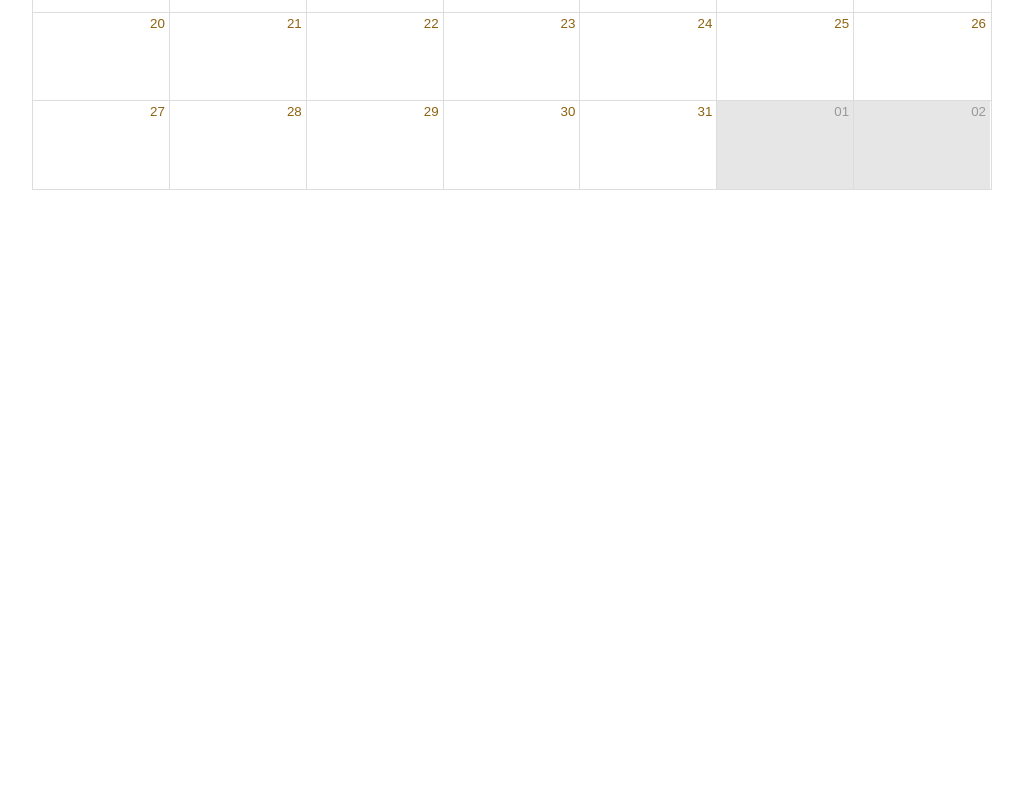
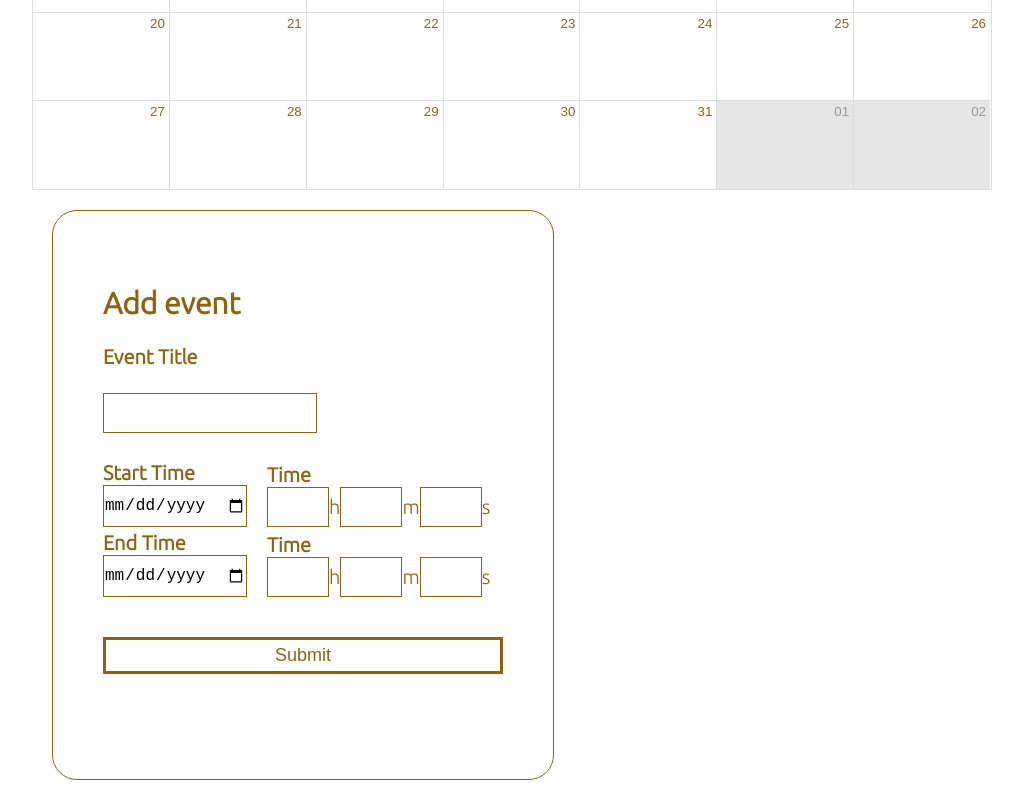
Before and after one commit to andrew2chan/TaskPlannerFront, a React (Create React App) app: page /usercalendar in a window 1280 px wide. Shown: the part 497-1297 px from the top of the page, without its empty margins (128-1151 px from the left). Before the commit the page ends 800 px from the top, so only its background shows below. Built offline with nearby package versions, Linux system fonts and the light colour scheme; no server answers.

Commit message:
Added a simple form to the front end, need to hook it up to the backend

```diff
--- a/src/Components/Profile.jsx
+++ b/src/Components/Profile.jsx
@@ -107,7 +107,7 @@ const Profile = () => {
                 {errorMessage != "" && (
                 <>
                     <br/><br/>
-                    <div className="error-message">
+                    <div className="error-message-profile">
                         {errorMessage}
                     </div>
                 </>
--- a/src/Components/Register.jsx
+++ b/src/Components/Register.jsx
@@ -71,7 +71,7 @@ const Register = () => {
                 {errorMessage != "" && (
                 <>
                     <br/><br/>
-                    <div className="error-message">
+                    <div className="error-message-registration">
                         {errorMessage}
                     </div>
                 </>
--- a/src/Components/UserCalendar.jsx
+++ b/src/Components/UserCalendar.jsx
@@ -4,6 +4,7 @@ import { Calendar, dayjsLocalizer } from 'react-big-calendar';
 import dayjs from 'dayjs';
 import 'react-big-calendar/lib/css/react-big-calendar.css';
 import axios from 'axios';
+import '../Stylesheets/UserCalendar.css';
 
 const localizer = dayjsLocalizer(dayjs);
 
@@ -11,6 +12,21 @@ const UserCalendar = () => {
     const [event, setEvents] = useState([]);
     const domain = useSelector((state) => state.domain.value);
     const user = useSelector((state) => state.user);
+    const [errorMessage, updateErrorMessage] = useState("");
+    const [eventTitle, updateEventTitle] = useState("");
+    const [startDate, updateStartDate] = useState({
+        "date": null,
+        "hours": -1,
+        "minutes": -1,
+        "seconds": -1
+    });
+    const [endDate, updateEndDate] = useState({
+        "date": null,
+        "hours": -1,
+        "minutes": -1,
+        "seconds": -1
+    });
+
 
     useEffect(function() {
         axios.get(`https://${domain}/api/Activities/userActivity/${user.id}`)
@@ -38,6 +54,56 @@ const UserCalendar = () => {
         setBCView("week"); //when you click on something in the month calendar, it goes to the weeks calendar
     }
 
+    const updateStartDates = (e) => {
+        switch(e.target.id) {
+            case 'startDate':
+                updateStartDate({ ...startDate, date: e.target.value })
+                break;
+            case 'startHours':
+                updateStartDate({ ...startDate, hours: e.target.value })
+                break;
+            case 'startMinutes':
+                updateStartDate({ ...startDate, minutes: e.target.value })
+                break;
+            case 'startSeconds':
+                updateStartDate({ ...startDate, seconds: e.target.value })
+                break;
+            default:
+                break;
+        }
+
+        console.log(startDate);
+    }
+
+    const updateEndDates = (e) => {
+        switch(e.target.id) {
+            case 'endDate':
+                updateEndDate({ ...endDate, date: e.target.value })
+                break;
+            case 'endHours':
+                updateEndDate({ ...endDate, hours: e.target.value })
+                break;
+            case 'endMinutes':
+                updateEndDate({ ...endDate, minutes: e.target.value })
+                break;
+            case 'endSeconds':
+                updateEndDate({ ...endDate, seconds: e.target.value })
+                break;
+            default:
+                break;
+        }
+
+        console.log(endDate)
+    }
+
+    const onSubmit = (e) => {
+        e.preventDefault()
+
+        if(endDate.date < startDate.date) {
+            updateErrorMessage("Please make sure that the end date is on the same day or after the start date");
+        }
+    }
+
     return (
         <div className="user-calendar">
             <h1>Hello {user.name}!</h1>
@@ -51,6 +117,57 @@ const UserCalendar = () => {
                 view={bcView}
                 onView={setBCView}
             />
+
+            <form className="add-event">
+                <strong className="usercalendar-header">Add event</strong><br/><br/>
+                <strong>Event Title</strong><br/><br/>
+                <input type="text" name="eventTitle"></input><br/><br/>
+                <div className="start-time-container time-containers">
+                    <div className="start-date">
+                        <strong>Start Time</strong>
+                        <input type="date" name="startDate" id="startDate" onChange={updateStartDates}></input>
+                    </div>
+                    <div className="specific-time-container">
+                        <strong>Time</strong>
+                        <div className="specific-time-inner-container">
+                            <input type="number" name="startHours" id="startHours" max="0" min="23" onChange={updateStartDates}></input>
+                            <span>h</span>
+                            <input type="number" name="startMinutes" id="startMinutes" max="0" min="59" onChange={updateStartDates}></input>
+                            <span>m</span>
+                            <input type="number" name="startSeconds" id="startSeconds" max="0" min="59" onChange={updateStartDates}></input>
+                            <span>s</span>
+                        </div>
+                    </div>
+                </div>
+                <div className="end-time-container time-containers">
+                    <div className="end-date">
+                        <strong>End Time</strong>
+                        <input type="date" name="endDate" id="endDate" onChange={updateEndDates} min={startDate.date}></input>
+                    </div>
+                    <div className="specific-time-container">
+                    <strong>Time</strong>
+                        <div className="specific-time-inner-container">
+                            <input type="number" name="endHours" id="endHours" max="0" min="23" onChange={updateEndDates}></input>
+                            <span>h</span>
+                            <input type="number" name="endMinutes" id="endMinutes" max="0" min="59" onChange={updateEndDates}></input>
+                            <span>m</span>
+                            <input type="number" name="endSeconds" id="endSeconds" max="0" min="59" onChange={updateEndDates}></input>
+                            <span>s</span>
+                        </div>
+                    </div>
+                </div>
+                <button name="submit" onClick={onSubmit}>Submit</button>
+
+                {errorMessage != "" && (
+                <>
+                    <br/><br/>
+                    <div className="error-message-usercalendar">
+                        {errorMessage}
+                    </div>
+                </>
+                )}
+            </form>
+
         </div>
     );
 };
--- a/src/Stylesheets/Profile.css
+++ b/src/Stylesheets/Profile.css
@@ -1,5 +1,5 @@
 :root {
-    --registration-box: 300px;
+    --profile-box: 300px;
 }
 
 .profile-form-container {
@@ -11,7 +11,7 @@
 }
 
 .profile-form {
-    min-width: var(--registration-box);
+    min-width: var(--profile-box);
     max-width: 100%;
     padding: 75px 50px;
     border: 1px solid var(--text-color);
@@ -50,8 +50,8 @@
     box-shadow: 0 0 10px 2px orange;
 }
 
-.error-message {
-    max-width: var(--registration-box);
+.error-message-profile {
+    max-width: var(--profile-box);
 }
 
 .profile-form a {
@@ -60,7 +60,7 @@
 
 .profile-form a.redirect-buttons {
     display: block;
-    min-width: var(--registration-box);
+    min-width: var(--profile-box);
     text-align: center;
     border: 3px solid var(--text-color);
     text-decoration: none;
--- a/src/Stylesheets/Register.css
+++ b/src/Stylesheets/Register.css
@@ -50,6 +50,6 @@
     box-shadow: 0 0 10px 2px orange;
 }
 
-.error-message {
+.error-message-registration {
     max-width: var(--registration-box);
 }
--- /dev/null
+++ b/src/Stylesheets/UserCalendar.css
@@ -0,0 +1,61 @@
+:root {
+    --add-event: 400px;
+}
+
+.add-event {
+    font-size: 20px;
+    margin: 20px;
+    max-width: var(--add-event);
+    padding: 75px 50px;
+    border: 1px solid var(--text-color);
+    border-radius: 25px;
+}
+
+.usercalendar-header {
+    font-size: 30px;
+}
+
+.start-time-container, .end-time-container {
+    height: 3em;
+    display: flex;
+    align-items: flex-end;
+}
+
+.start-date, .specific-time-container, .end-date {
+    display: flex;
+    flex-direction: column;
+}
+
+.specific-time-inner-container {
+    display: flex;
+    align-items: center;
+}
+
+.specific-time-container {
+    padding-left: 1em;
+}
+
+.add-event button {
+    margin: 30px 0;
+    width: 100%;
+    background-color: white;
+    border: 3px solid var(--text-color);
+    color: var(--text-color);
+    padding: 5px;
+    font-size: 18px;
+}
+
+.add-event input {
+    padding: 10px 0 10px 0px;
+    font-size: 16px;
+    border: 1px solid var(--text-color);
+    outline: none;
+}
+
+.add-event input[type="text"], .add-event input[type="number"] {
+    padding-left: 5px;
+}
+
+.time-containers {
+    margin: 10px 0;
+}
```
